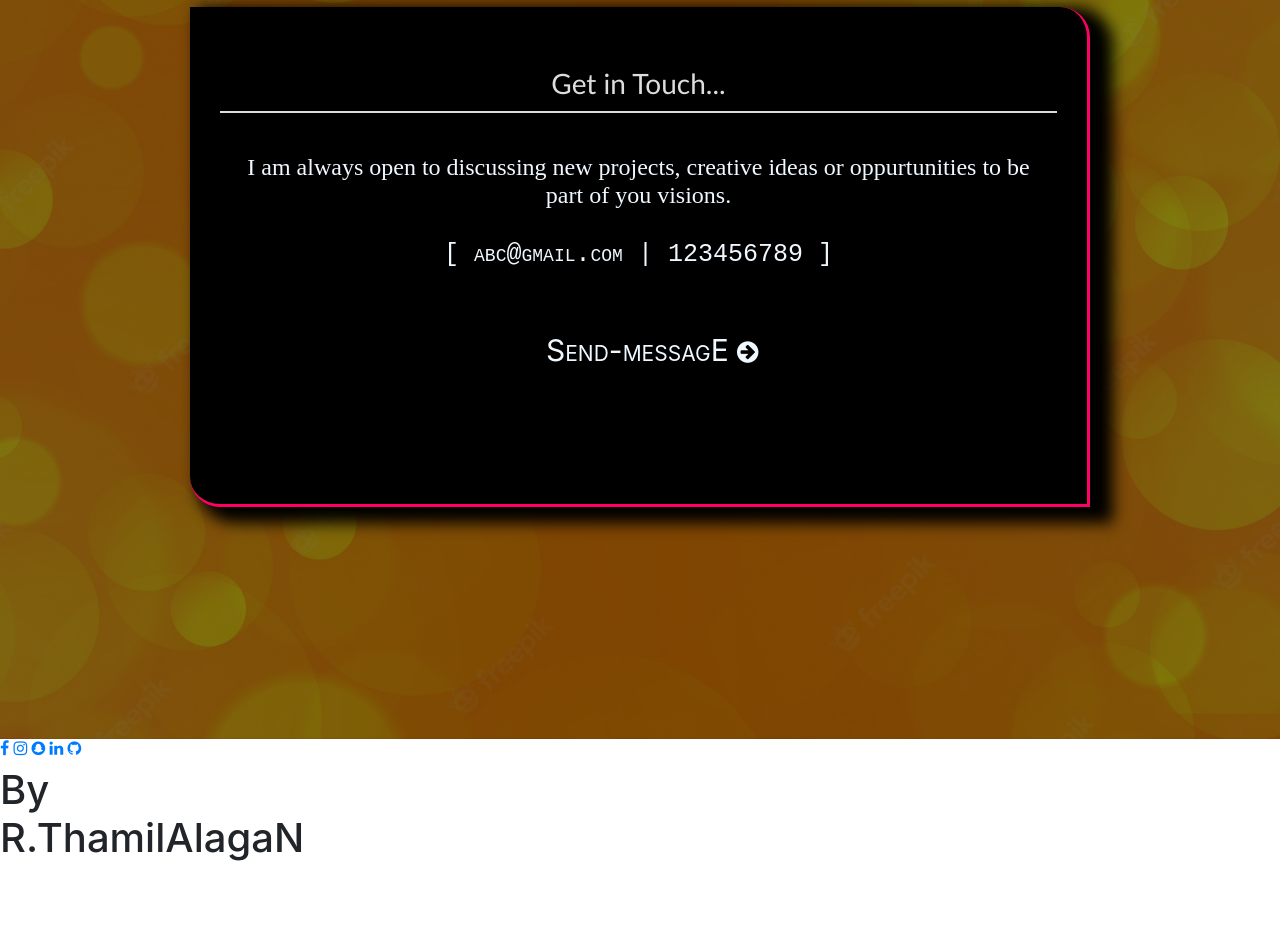
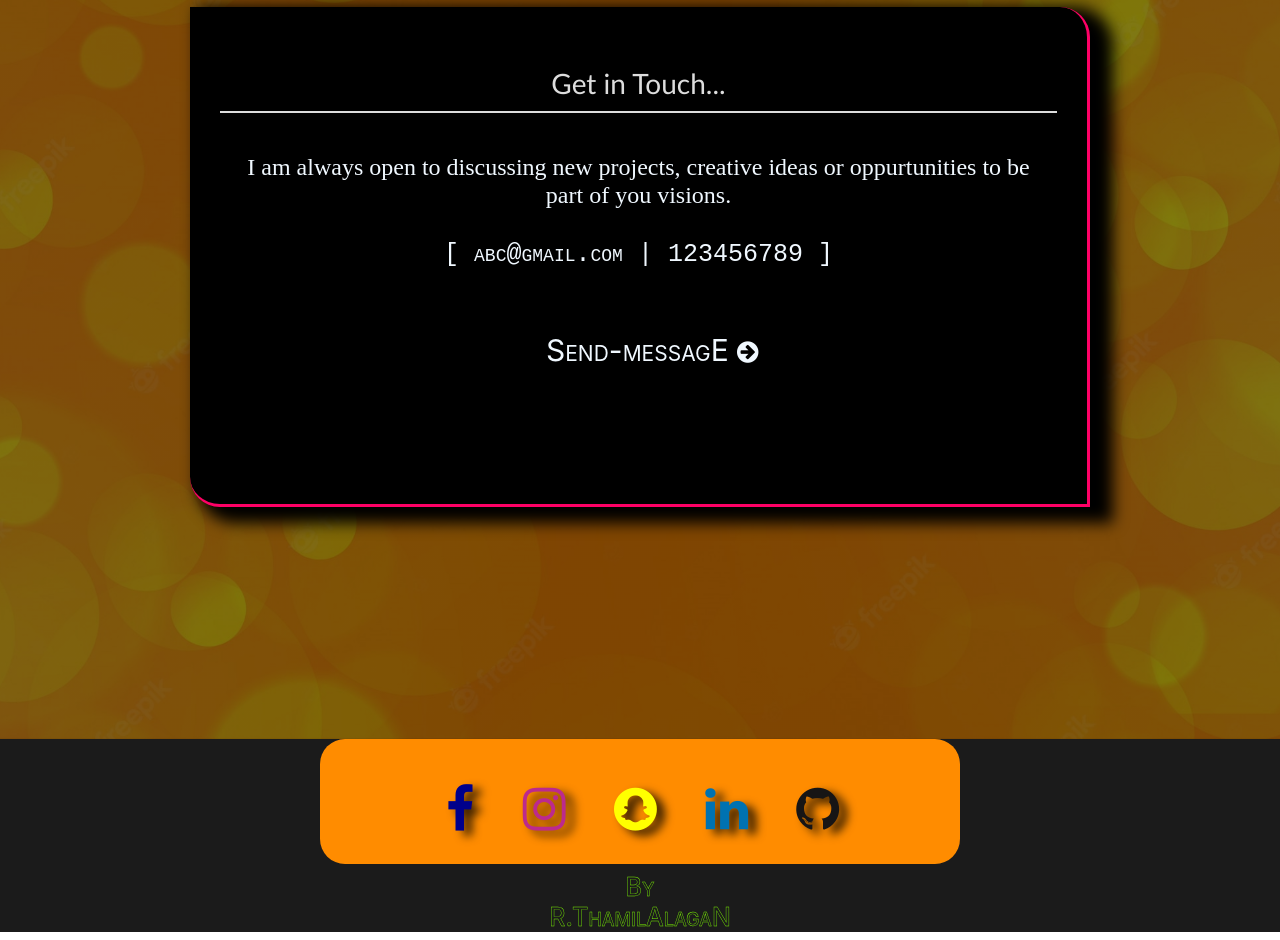
Before and after one commit to alaganprabhu/my_portfolio, a plain HTML site: page index.html in a window 1280 px wide. Shown: the part 1741-2681 px from the top of the page. Before the commit the page ends 2611 px from the top, so only its background shows below. Drawn offline with nearby package versions, Linux system fonts and the light colour scheme.

Commit message:
Update prof.css

```diff
--- a/prof.css
+++ b/prof.css
@@ -368,6 +368,65 @@ form input{
   position: absolute;
   opacity: 0.8;
 }
+/*----------------Footer------------------------*/
+footer{
+  background: #1B1B1B;
+}
+#z{
+  font-variant: small-caps;
+  font-size: 25px;
+  color:transparent;
+  -webkit-text-stroke:0.4px chartreuse;
+  background-repeat: no-repeat;
+  background-position:-850px 0;
+  animation: slider 5s linear infinite;
+  text-align: center;
+}
+
+footer i{
+  padding-left: 20px;
+  padding-top: 20px;
+  font-size: 25px;
+}
+#i{
+  font-size: 50px;
+  padding-top: 25px;
+  padding-bottom: 25px;
+  background:darkorange;
+  width:50%;
+  text-align: center;
+  border-radius: 25px;
+  position: relative;
+  left:50%;
+  transform: translate(-50%);
+}
+.fa:hover{
+  transform: scale(1.2);
+  transition: 0.8s;
+}
+.fa{
+  text-shadow: 8px 5px 10px rgba(0,0,0,0.8);
+}
+.fa-facebook{
+  color:darkblue;
+  margin-right: 15px;
+}
+.fa-instagram{
+  color:#bc2a8d;
+  margin-right: 15px;
+}
+.fa-snapchat{
+  color:yellow;
+  margin-right: 15px;
+}
+.fa-linkedin{
+  color:#0072b1;
+  margin-right: 15px;
+}
+.fa-github{
+  color:#171515;
+  margin-right: 15px;
+}
 
 @media screen and (max-width:480px){
 .bg{
@@ -589,4 +648,14 @@ form input{
   font-size: 20px;
   text-align: center;
 }
+footer i{
+  padding-left: 10px;
+  padding-top: 20px;
 }
+#i{
+  font-size: 30px;
+  padding-top: 25px;
+  padding-bottom: 25px;
+  width:90%;
+}
+}
```
